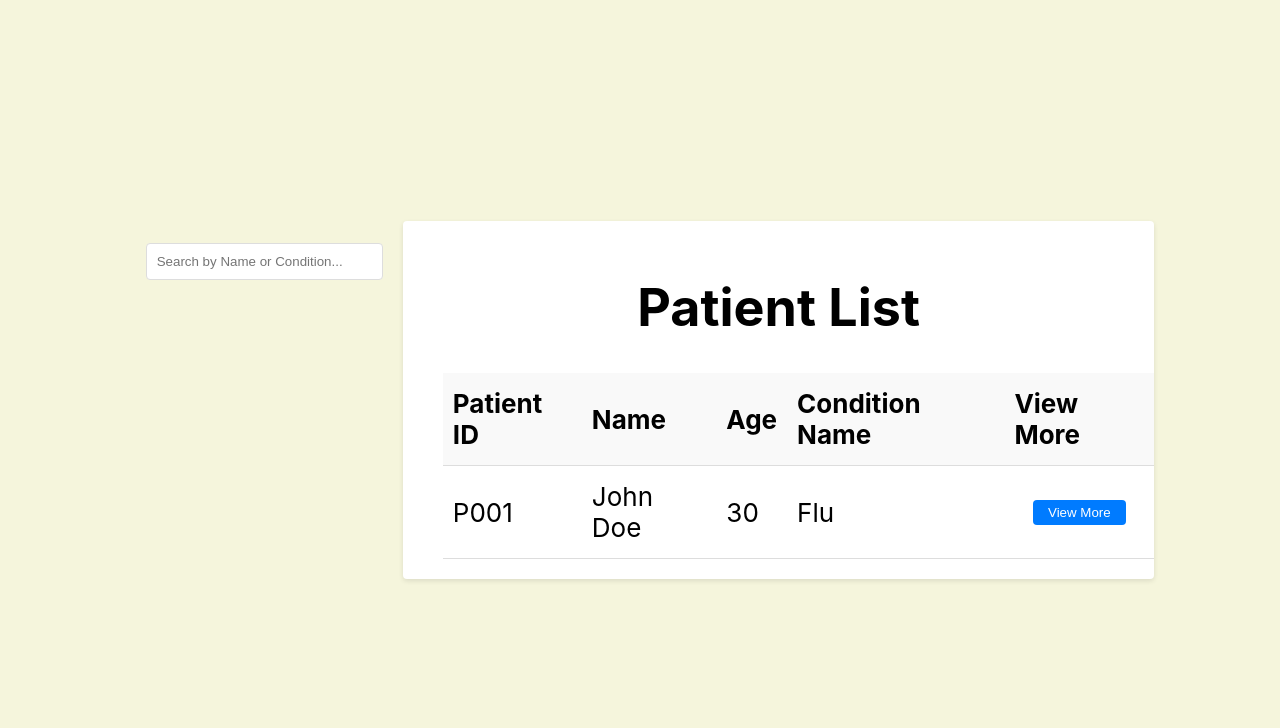
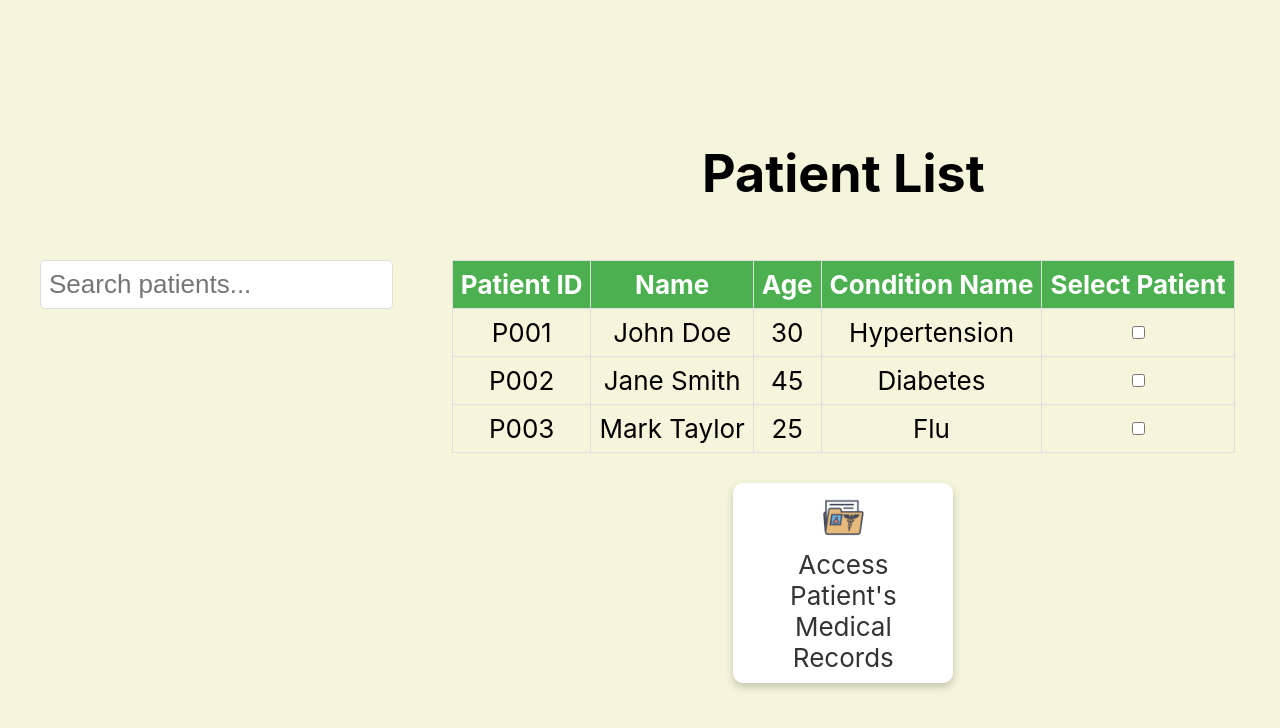
Before and after one commit to Sai-Venky/Patient-Tracker, a React (Create React App) app in the folder front-end/patient-tracker-app/: page /view-patients in a window 1280 px wide. Shown: the top 728 px of the page. Built offline with nearby package versions, Linux system fonts and the light colour scheme.

Commit message:
Updated Doctor Dashboard

```diff
--- a/front-end/patient-tracker-app/src/components/App.js
+++ b/front-end/patient-tracker-app/src/components/App.js
@@ -10,6 +10,7 @@ import UpdateExistingRecords from './pages/Patient/PatientDashboard/UpdateExisti
 import CreateAccount from './pages/CreateAccount/CreateAccount';
 import DoctorDashboard from './pages/Doctor/DoctorDashboard/DoctorDashboard';
 import ViewPatients from "./pages/Doctor/DoctorDashboard/ViewPatients";
+import AccessPreviousReports from "./pages/Doctor/DoctorDashboard/AccessPreviousReports";
 import './App.css'
 
 function App() {
@@ -28,6 +29,7 @@ function App() {
             <Route path="/create-account" element={<CreateAccount />} />
             <Route path="/doctor-dashboard" element={<DoctorDashboard />} />
             <Route path="/view-patients" element={<ViewPatients />} />
+            <Route path="/access-reports" element={<AccessPreviousReports />} />
           </Routes>
         </header>
       </div>
--- a/front-end/patient-tracker-app/src/components/pages/Doctor/DoctorDashboard/DoctorDashboard.css
+++ b/front-end/patient-tracker-app/src/components/pages/Doctor/DoctorDashboard/DoctorDashboard.css
@@ -0,0 +1,89 @@
+.dashboard-main {
+    display: flex;
+    justify-content: space-between;
+}
+
+.appointments-section {
+    width: 45%;
+    margin-right: 10px;
+}
+
+.appointments-header {
+    text-align: center;
+    margin-bottom: 20px;
+    margin-left: 150px;
+}
+
+.tiles-section {
+    width: 45%;
+    display: flex;
+    flex-direction: column;
+    align-items: center;
+}
+
+.tile {
+    margin-bottom: 20px;
+}
+
+@media (max-width: 768px) {
+    .dashboard-main {
+        flex-direction: column;
+    }
+    .appointments-section,
+    .tiles-section {
+        width: 100%;
+    }
+}
+
+.appointments-table {
+    width: 100%; /* Ensure the table takes full width */
+    table-layout: fixed;
+    margin-bottom: 20px;
+    margin-left: 100px;
+    border-collapse: collapse;
+    color: black;
+    font-size: 0.9em;
+}
+
+.appointments-table th, .appointments-table td {
+    border: 1px solid #ddd;
+    padding: 8px;
+    text-align: center;
+    white-space: nowrap; /* Prevents text from wrapping */
+}
+
+.appointments-table th {
+    background-color: #4CAF50;
+    color: white;
+}
+
+.appointments-table th:nth-child(1),
+.appointments-table td:nth-child(1) {
+    width: 23%; /* Patient ID */
+}
+
+.appointments-table th:nth-child(2),
+.appointments-table td:nth-child(2) {
+    width: 40%; /* Name */
+}
+
+.appointments-table th:nth-child(3),
+.appointments-table td:nth-child(3) {
+    width: 40%; /* Appointment Time */
+}
+
+.schedule-appointment-btn {
+    padding: 10px;
+    font-size: 0.75em;
+    background-color: #5c92d1;
+    color: white;
+    border: none;
+    border-radius: 5px;
+    cursor: pointer;
+    display: block;
+    margin: 20px auto 0 280px;
+}
+
+.schedule-appointment-btn:hover {
+    background-color: #3e70a3;
+}
--- a/front-end/patient-tracker-app/src/components/pages/Doctor/DoctorDashboard/ViewPatients.css
+++ b/front-end/patient-tracker-app/src/components/pages/Doctor/DoctorDashboard/ViewPatients.css
@@ -1,70 +1,110 @@
-.view-patients-layout {
-    display: flex;
-    margin: 20px auto;
-    max-width: 1200px;
+.view-patients-container {
+    display: grid;
+    grid-template-columns: repeat(3, 1fr); /* Three equal columns */
+    grid-template-rows: auto; /* Row height to fit content */
+    gap: 20px; /* Space between grid items */
+    width: 100%;
+    max-width: 1200px; /* Adjust as needed */
+    padding: 20px;
+    margin: auto;
 }
 
-.search-filter-container {
-    flex: 1;
-    padding: 20px;
-    max-width: 300px; /* You can adjust this width as needed */
-}
-
-.search-input {
-    padding: 10px;
-    border: 1px solid #ddd;
-    border-radius: 4px;
-    width: 100%;
-    box-sizing: border-box;
-}
-
-.view-patients-container {
-    flex: 3;
-    padding: 20px;
-    background-color: #ffffff;
-    border-radius: 4px;
-    box-shadow: 0 2px 5px rgba(0, 0, 0, 0.1);
-    overflow-x: auto;
-    color: #000;
+.patients-table-header {
+    grid-column: 2 / 4; /* Center the header in the second column */
+    grid-row: 1 / 2; /* Place the header in the first row */
+    justify-self: center;
+    color: black;
+    text-align: center;
 }
 
 .patients-table-container {
+    grid-column: 2 / 4; /* Table occupies the second and third columns */
+    grid-row: 2 / 3; /* Table occupies the second row */
+    display: flex;
+    flex-direction: column;
+    align-items: center;
     width: 100%;
 }
 
 .patients-table {
     border-collapse: collapse;
-    width: 100%;
-    margin-left: 20px; /* Adjust or remove margin as necessary */
-}
-
-.patients-table thead {
-    background-color: #f9f9f9;
 }
 
 .patients-table th, .patients-table td {
-    text-align: left;
-    padding: 15px 10px;
-    border-bottom: 1px solid #ddd;
+    border: 1px solid #ddd;
+    padding: 8px;
+    text-align: center;
+    color: black;
 }
 
-.patients-table tbody tr:hover {
-    background-color: #f5f5f5;
+.patients-table th {
+    background-color: #4CAF50;
+    color: white;
 }
 
-.view-more-button {
-    padding: 5px 15px;
-    border: none;
-    border-radius: 4px;
-    background-color: #007bff;
-    color: white;
-    cursor: pointer;
-    transition: background-color 0.2s;
-    text-align: center;
+.patients-table tr:hover {
+    background-color: lightsteelblue;
+}
+
+.patients-table td input[type="checkbox"] {
     display: block;
     margin: auto;
 }
 
-.view-more-button:hover {
-    background-color: #0056b3;
+.tile-container {
+    grid-column: 2 / 4; /* Button occupies the second and third columns */
+    grid-row: 3 / 4; /* Button occupies the third row */
+    justify-self: center;
 }
+
+.tile {
+    cursor: pointer;
+    display: flex;
+    align-items: center;
+    justify-content: center;
+    padding: 10px;
+    background-color: white;
+    color: white;
+    border-radius: 10px;
+    text-decoration: none;
+    font-size: 1em;
+    box-shadow: 0 4px 8px 0 rgba(0,0,0,0.2);
+}
+.search-box {
+    padding: 8px;
+    font-size: 1em;
+    border: 1px solid #ddd;
+    border-radius: 5px;
+}
+
+.search-container {
+    grid-column: 1 / 2; /* Occupies the first column */
+    grid-row: 2 / 2; /* Occupies the first row */
+    justify-self: flex-start; /* Aligns search box to the end of the grid column */
+    align-self: flex-start; /* Aligns search box to the vertical center */
+}
+.highlighted {
+    background-color: #ffff99;
+}
+
+@media (max-width: 768px) {
+    .view-patients-container {
+        display: flex;
+        flex-direction: column;
+        gap: 0;
+    }
+
+    .search-container,
+    .patients-table-header,
+    .patients-table-container,
+    .tile-container {
+        grid-column: 1 / -1; /* Ensure full width on small screens */
+        justify-self: center;
+        align-self: center;
+    }
+
+    .search-box {
+        width: 100%;
+        margin-bottom: 20px;
+    }
+}
--- a/front-end/patient-tracker-app/src/components/pages/Doctor/DoctorDashboard/ViewPatients.js
+++ b/front-end/patient-tracker-app/src/components/pages/Doctor/DoctorDashboard/ViewPatients.js
@@ -1,47 +1,56 @@
 import React, { useState } from 'react';
 import './ViewPatients.css';
+import medicalRecordsIcon from './DoctorDashboardImages/Medical_records.png';
 
 function ViewPatients() {
-    // Dummy patient data with the specified attributes
+    const [searchTerm, setSearchTerm] = useState('');
+    const [selectedPatients, setSelectedPatients] = useState(new Set());
+
+    // Dummy patient data
     const patients = [
-        { patientID: 'P001', name: 'John Doe', age: 30, conditionName: 'Flu', conditionDescription: 'Showing symptoms of flu.', startDate: '2023-01-01' },
-        // ... more patient data
+        { id: 'P001', name: 'John Doe', age: 30, condition: 'Hypertension' },
+        { id: 'P002', name: 'Jane Smith', age: 45, condition: 'Diabetes' },
+        { id: 'P003', name: 'Mark Taylor', age: 25, condition: 'Flu' }
     ];
 
-    const [searchTerm, setSearchTerm] = useState('');
-
-    const handleSearch = (event) => {
-        setSearchTerm(event.target.value);
+    const handleAccessRecords = () => {
+        // Logic to access selected patient's medical records
+        console.log('Access Patient\'s Medical Records');
     };
 
-    const filteredPatients = patients.filter(
-        patient =>
-            patient.name.toLowerCase().includes(searchTerm.toLowerCase()) ||
-            patient.conditionName.toLowerCase().includes(searchTerm.toLowerCase())
-    );
+    const handleCheckboxChange = (patientId) => {
+        setSelectedPatients((prevSelectedPatients) => {
+            const newSelectedPatients = new Set(prevSelectedPatients);
+            if (newSelectedPatients.has(patientId)) {
+                newSelectedPatients.delete(patientId);
+            } else {
+                newSelectedPatients.add(patientId);
+            }
+            return newSelectedPatients;
+        });
+    };
 
-    const handleViewMore = (patient) => {
-        // Here you would open a modal or display details
-        alert(`Details for ${patient.name}:
-        ID: ${patient.patientID},
-        Age: ${patient.age},
-        Condition: ${patient.conditionName},
-        Description: ${patient.conditionDescription},
-        Start Date: ${patient.startDate}`);
+    const handleSearchChange = (event) => {
+        setSearchTerm(event.target.value.toLowerCase());
+    };
+
+    const isRowHighlighted = (patient) => {
+        return searchTerm && (patient.name.toLowerCase().includes(searchTerm) ||
+            patient.id.toLowerCase().includes(searchTerm) ||
+            patient.condition.toLowerCase().includes(searchTerm));
     };
 
     return (
-        <div className="view-patients-layout">
-            <div className="search-filter-container">
+        <div className="view-patients-container">
+            <div className="search-container">
                 <input
                     type="text"
-                    placeholder="Search by Name or Condition..."
-                    className="search-input"
-                    onChange={handleSearch}
+                    placeholder="Search patients..."
+                    className="search-box"
+                    onChange={handleSearchChange}
                 />
             </div>
-            <div className="view-patients-container">
-                <h1>Patient List</h1>
+            <h1 className="patients-table-header">Patient List</h1>
             <div className="patients-table-container">
                 <table className="patients-table">
                     <thead>
@@ -50,23 +59,35 @@ function ViewPatients() {
                         <th>Name</th>
                         <th>Age</th>
                         <th>Condition Name</th>
-                            <th>View More</th>
+                        <th>Select Patient</th>
                     </tr>
                     </thead>
                     <tbody>
-                        {filteredPatients.map(patient => (
-                            <tr key={patient.patientID}>
-                                <td>{patient.patientID}</td>
+                    {patients.map((patient) => (
+                        <tr key={patient.id} className={isRowHighlighted(patient) ? 'highlighted' : ''}>
+                            <td>{patient.id}</td>
                             <td>{patient.name}</td>
                             <td>{patient.age}</td>
-                                <td>{patient.conditionName}</td>
+                            <td>{patient.condition}</td>
                             <td>
-                                    <button className="view-more-button" onClick={() => handleViewMore(patient)}>View More</button>
+                                <input
+                                    type="checkbox"
+                                    id={`select-${patient.id}`}
+                                    name="select_patient"
+                                    value={patient.id}
+                                    onChange={() => handleCheckboxChange(patient.id)}
+                                    checked={selectedPatients.has(patient.id)}
+                                />
                             </td>
                         </tr>
                     ))}
                     </tbody>
                 </table>
+            </div>
+            <div className="tile-container">
+                <div className="tile" onClick={handleAccessRecords}>
+                    <img src={medicalRecordsIcon} alt="Access Medical Records" className="tile-icon"/>
+                    <span className="tile-label">Access Patient's Medical Records</span>
                 </div>
             </div>
         </div>
```
Lines whose indentation alone changed are shown as unchanged.
